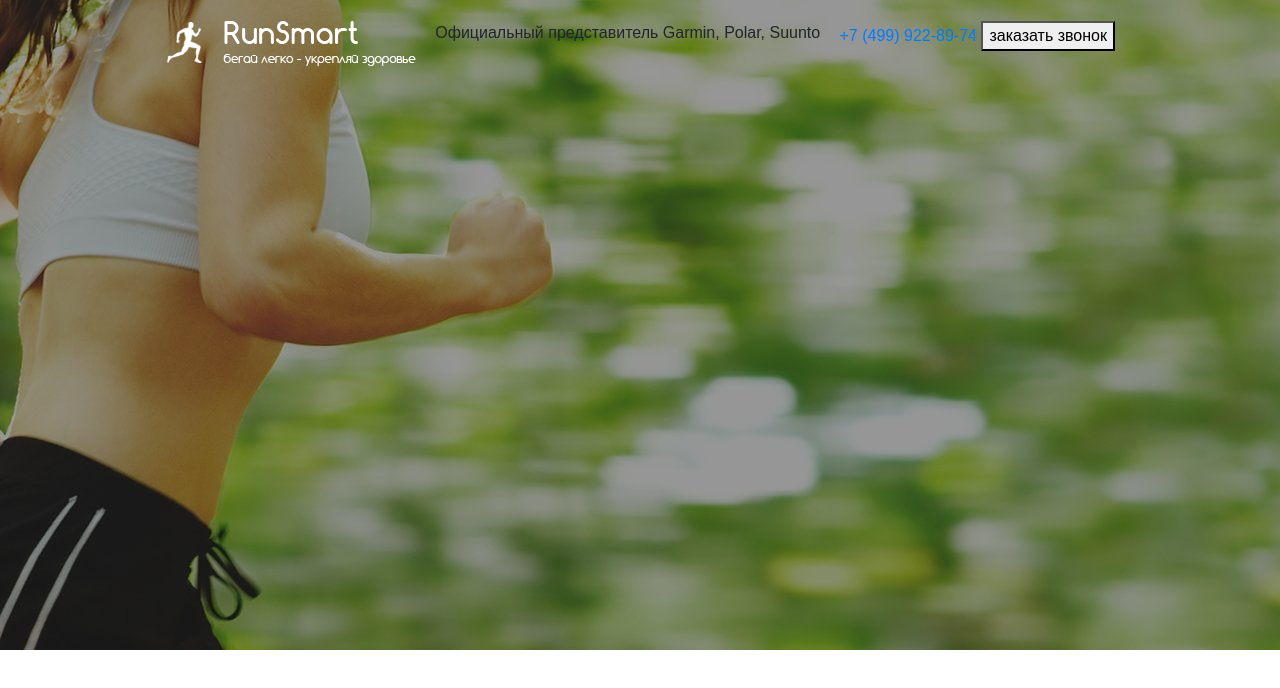
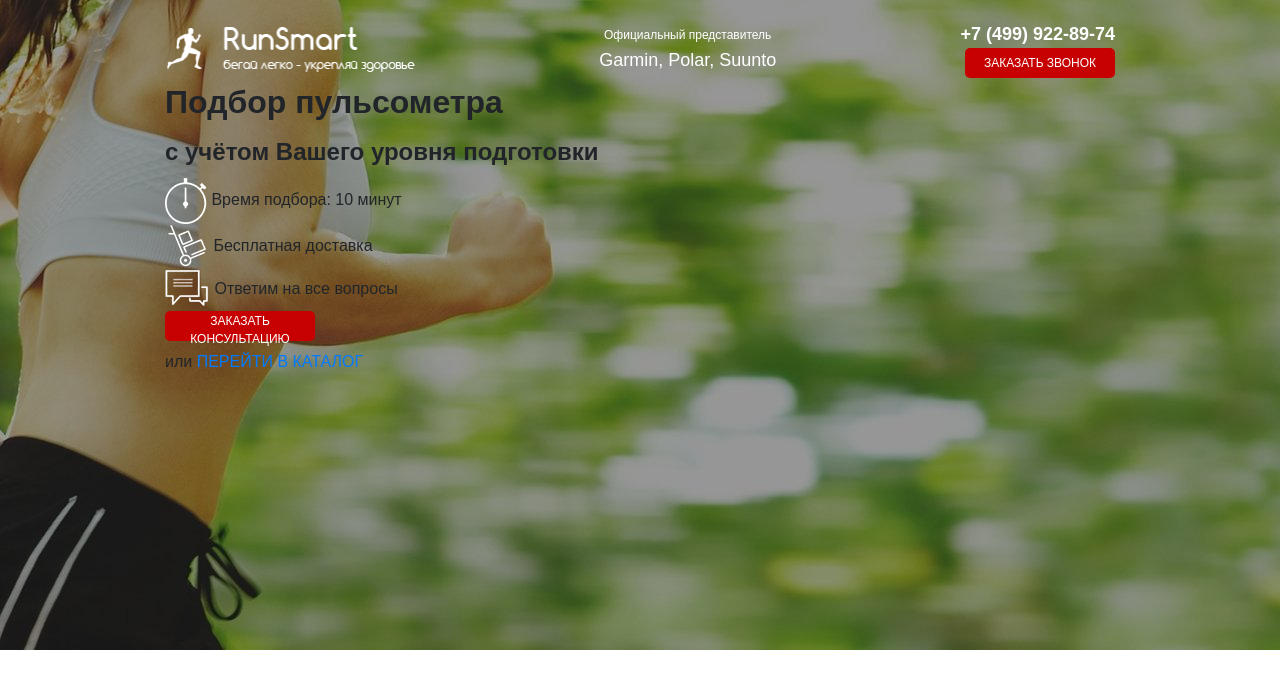
Before and after one commit to lykkell/PM, a website: page src/index.html in a window 1280 px wide. Drawn offline with Linux system fonts and the light colour scheme; a web font is replaced by a local one.

Commit message:
the first
section is finished

```diff
--- a/src/index.html
+++ b/src/index.html
@@ -24,6 +24,30 @@
                 <button class="button">заказать звонок</button>
             </div>
         </header>
+        <div class="promo__wrapper">
+            <h1 class="promo__header">Подбор пульсометра</h1>
+            <h2 class="promo__subheader">с учётом Вашего уровня подготовки</h2>
+            <div class="promo__icons">
+                <div class="promo__icon">
+                    <img src="icons/timer_time_stopwatch.png" alt="timer">
+                    Время подбора: 10 минут
+                </div>
+                <div class="promo__icon">
+                    <img src="icons/hand_cart.png" alt="hand_card">
+                    Бесплатная доставка
+                </div>
+                <div class="promo__icon">
+                    <img src="icons/messages.png" alt="massages">
+                    Ответим на все вопросы
+                </div>
+            </div>
+            <button class="button button_main">заказать кОНСУЛЬТАЦИЮ</button>
+            <div class="promo__link">
+                или
+                <a href="#">ПЕРЕЙТИ В КАТАЛОГ</a>
+            </div>
+
+        </div>
     </div>
 </div>
 </body>
--- /dev/null
+++ b/src/sass/blocks/_buttons.scss
@@ -0,0 +1,11 @@
+.button {
+    width: 150px;
+    height: 30px;
+    background-color: $main_color;
+    border-radius: 5.0px;
+    border: none;
+    font-size: 12px;
+    font-weight: 500;
+    text-transform: uppercase;
+    color: #ffffff;
+}
--- a/src/sass/blocks/_header.scss
+++ b/src/sass/blocks/_header.scss
@@ -1,5 +1,37 @@
 .header {
     display: flex;
-    justify-content: center;
     justify-content: space-between;
+    align-items: center;
+    &__logo {
+        width: 250px;
+        img {
+            width: 100%;
+        }
+    }
+    &__official {
+        font-size: 12px;
+        font-weight: 500;
+        color: #ffffff;
+        text-align: center;
+        span {
+            display: block;
+            font-size: 18px;
+            margin-top: 3px;
+        }
+    }
+    &__phone {
+        display: block;
+        font-size: 18px;
+        font-weight: 700;
+        color: #ffffff;
+        &:hover {
+            color: #ffffff;
+            text-decoration: none;
+        }
+    }
+    &__contacts {
+        display: flex;
+        flex-direction: column;
+        align-items: flex-end;
+    }
 }
--- a/src/sass/style.scss
+++ b/src/sass/style.scss
@@ -1,9 +1,12 @@
 *{font-family: 'Museo Sans', sans-serif}
+
 @import "base/mixins";
 @import "base/variables";
+@import "blocks/promo";
+@import "blocks/header";
+@import "blocks/buttons";
+
 .container {
     max-width: 950px;
     margin: 0 auto;
 }
-@import "blocks/promo";
-@import "blocks/header";
```
Also changed, not shown: src/css/style.min.css.
